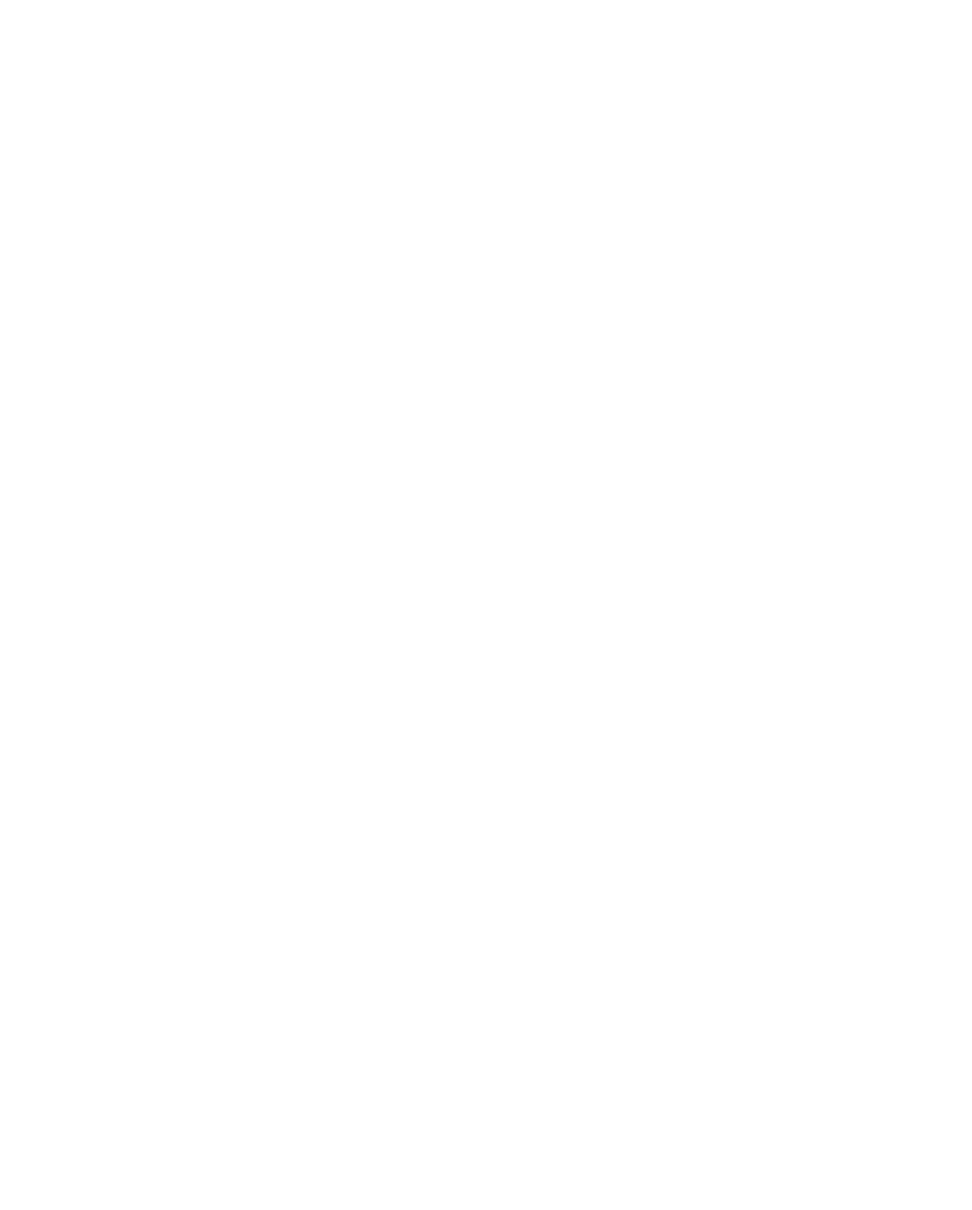
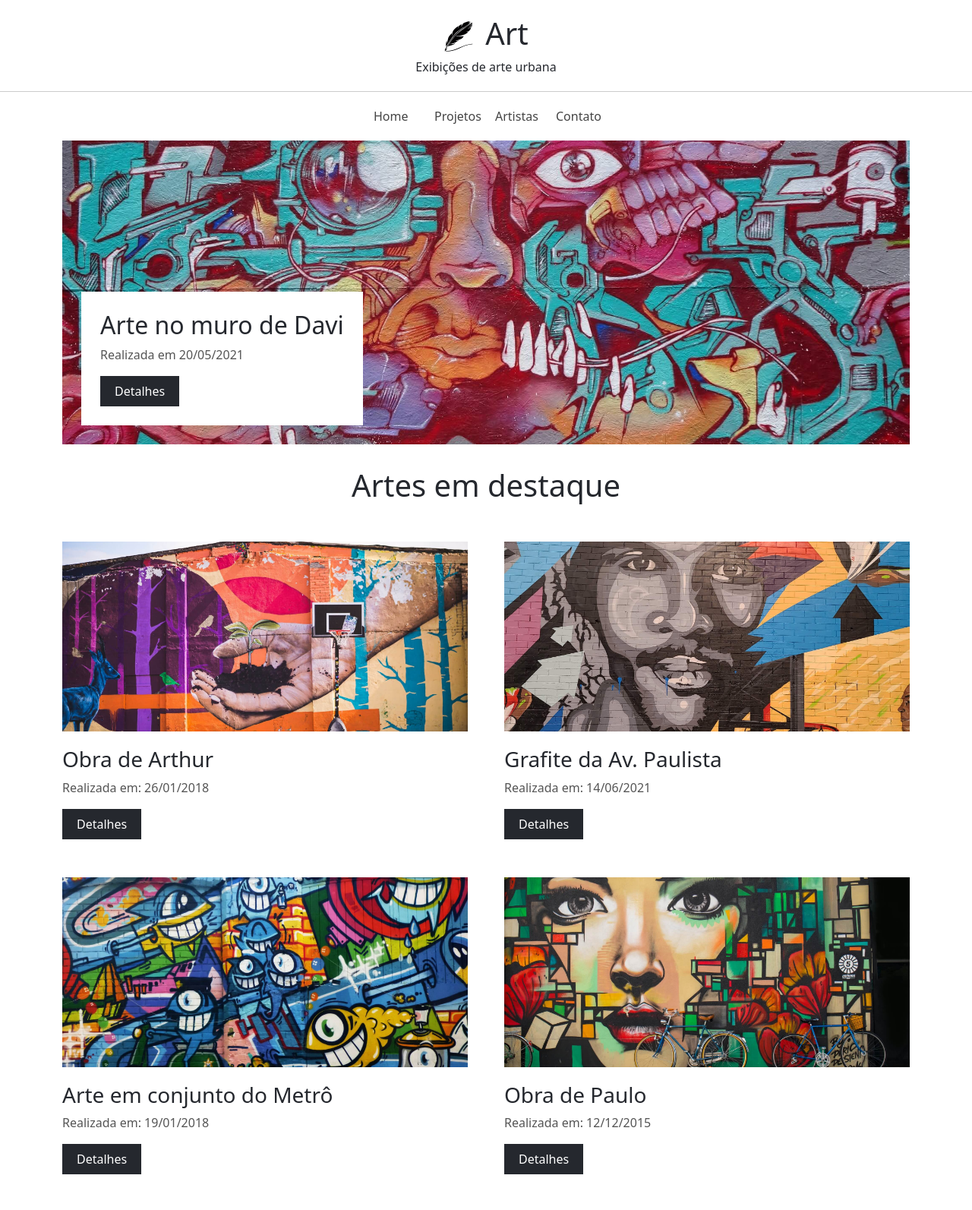
Before and after one commit to lucas777-code/Bootstrap_Intro_Lucas, a plain HTML site: page ex11_projeto_art/Art_(Alunos)/index.html in a window 1280 px wide. Shown: the top 1593 px of the page at 76% size. Before the commit the page ends 800 px from the top, so only its background shows below. Drawn offline with nearby package versions, Linux system fonts and the light colour scheme.

Commit message:
atividade Projeto Art

```diff
--- a/ex11_projeto_art/Art_(Alunos)/css/styles.css
+++ b/ex11_projeto_art/Art_(Alunos)/css/styles.css
@@ -1 +1,144 @@
-/* 2ª Digitação (Aqui) */
+/* ESTILOS GERAIS */
+* {
+    color: #25282e;
+}
+
+a, i {
+    transition: .5s;
+    text-decoration: none;
+}
+
+.secondary-color {
+    color: #555;
+}
+
+.center-image {
+    background-size: cover;
+    background-position: center;
+}
+
+.btn {
+    text-decoration: none;
+    background-color: #25282e;
+    color: #FFF;
+    padding: 7px 18px;
+    border-radius: 0;
+}
+
+.btn:hover {
+    background-color: #333;
+    color: #FFF;
+}
+/* HEADER */
+#header {
+    text-align: center;
+    padding: 20px;
+    border-bottom: 1px solid #CCC;
+}
+
+#header p {
+    margin-bottom: 0;
+}
+
+#logo-container {
+    display: flex;
+    justify-content: center;
+}
+
+#logo {
+    width: 40px;
+    margin-right: 15px;
+}
+
+/* NAVBAR */
+#navbar {
+    padding: 10px;
+    margin: 10px auto;
+}
+
+#navbar a {
+    width: 80px;
+    color: #444;
+}
+
+#navbar a:hover {
+    color: #c10696;
+}
+
+/* MAIN IMAGE */
+.main-image {
+    height: 400px;
+    background-image: url('../img/g_1.jpg');
+    margin-bottom: 30px;
+    position: relative;
+}
+
+.main-image-info {
+    background-color: #FFF;
+    padding: 25px;
+    position: absolute;
+    left: 25px;
+    bottom: 25px;
+}
+/* GALLERY */
+#img-2 {
+    background-image: url('../img/g_2.jpg');
+}
+
+#img-3 {
+    background-image: url('../img/g_3.jpg');
+}
+
+#img-4 {
+    background-image: url('../img/g_4.jpg');
+}
+
+#img-5 {
+    background-image: url('../img/g_5.jpg');
+}
+
+#img-6 {
+    background-image: url('../img/g_6.jpg');
+}
+
+#gallery-container h1 {
+    text-align: center;
+}
+
+#gallery-container h1,
+#gallery-container .col-md-6,
+#gallery-container .col-xs-12 {
+    margin-bottom: 50px;
+}
+
+.small-image-container {
+    height: 250px;
+    margin-bottom: 20px;
+}
+/* FOOTER */
+footer {
+    border-top: 1px solid #CCC;
+    height: 250px;
+    padding: 30px;
+}
+
+footer i {
+    font-size: 20px;
+}
+
+#social-icons-container {
+    padding: 25px;
+}
+
+#social-icons-container div {
+    text-align: center;
+}
+
+footer p {
+    text-align: center;
+    margin: 20px;
+}
+
+a:hover i {
+    color: #c1b696;
+}
--- a/ex11_projeto_art/Art_(Alunos)/index.html
+++ b/ex11_projeto_art/Art_(Alunos)/index.html
@@ -17,6 +17,96 @@
 <body>
 
   <!-- 1ª Digitação (Aqui) -->
+  <body>
+    <!-- HEADER -->
+    <div class="container-fluid">
+        <header id="header" class="row">
+            <div id="logo-container">
+                <img id="logo" src="img/art_logo.svg"Art">
+                <h1>Art</h1>
+            </div>
+            <p>Exibições de arte urbana</p>
+        </header>
+
+        <nav id="navbar" class="container">
+            <div class="row justify-content-center">
+                <a href="#">Home</a>
+                <a href="#">Projetos</a>
+                <a href="#">Artistas</a>
+                <a href="#">Contato</a>
+            </div>
+        </nav>
+    </div>
+
+    <!-- MAIN IMAGE -->
+    <div class="container" id="main-image-container">
+        <div class="main-image center-image">
+            <div class="main-image-info">
+                <h2>Arte no muro de Davi</h2>
+                <p class="secondary-color">Realizada em 20/05/2021</p>
+                <a class="btn" href="#">Detalhes</a>
+            </div>
+        </div>
+    </div>
+</body>
+<!-- GALLERY -->
+<div class="container" id="gallery-container">
+  <div class="col-12">
+      <h1>Artes em destaque</h1>
+  </div>
+  <div class="row gx-md-5">
+      <div class="col-xs-12 col-md-6">
+          <div class="small-image-container center-image" id="img-2"></div>
+          <h3>Obra de Arthur</h3>
+          <p class="secondary-color">Realizada em: 26/01/2018</p>
+          <a class="btn" href="#">Detalhes</a>
+      </div>
+
+      <div class="col-xs-12 col-md-6">
+          <div class="small-image-container center-image" id="img-3"></div>
+          <h3>Grafite da Av. Paulista</h3>
+          <p class="secondary-color">Realizada em: 14/06/2021</p>
+          <a class="btn" href="#">Detalhes</a>
+      </div>
+
+      <div class="col-xs-12 col-md-6">
+          <div class="small-image-container center-image" id="img-4"></div>
+          <h3>Arte em conjunto do Metrô</h3>
+          <p class="secondary-color">Realizada em: 19/01/2018</p>
+          <a class="btn" href="#">Detalhes</a>
+      </div>
+
+      <div class="col-xs-12 col-md-6">
+          <div class="small-image-container center-image" id="img-5"></div>
+          <h3>Obra de Paulo</h3>
+          <p class="secondary-color">Realizada em: 12/12/2015</p>
+          <a class="btn" href="#">Detalhes</a>
+      </div>
+
+      <div class="col-xs-12 col-md-6">
+          <div class="small-image-container center-image" id="img-6"></div>
+          <h3>Grafite no centro da cidade</h3>
+          <p class="secondary-color">Realizada em: 13/02/2012</p>
+          <a class="btn" href="#">Detalhes</a>
+      </div>
+  </div>
+</div>
+<footer class="container">
+  <p class="secondary-color">Nos encontre nas redes sociais:</p>
+  <div class="row justify-content-center" id="social-icons-container">
+      <div class="col-1">
+          <a href="#"><i class="bi bi-facebook secondary-color"></i></a>
+      </div>
+      <div class="col-1">
+          <a href="#"><i class="bi bi-instagram secondary-color"></i></a>
+      </div>
+      <div class="col-1">
+          <a href="#"><i class="bi bi-twitter secondary-color"></i></a>
+      </div>
+  </div>
+  <p class="secondary-color">Art &copy; 2025</p>
+</footer>
+
 
 </body>
 </html>
```
